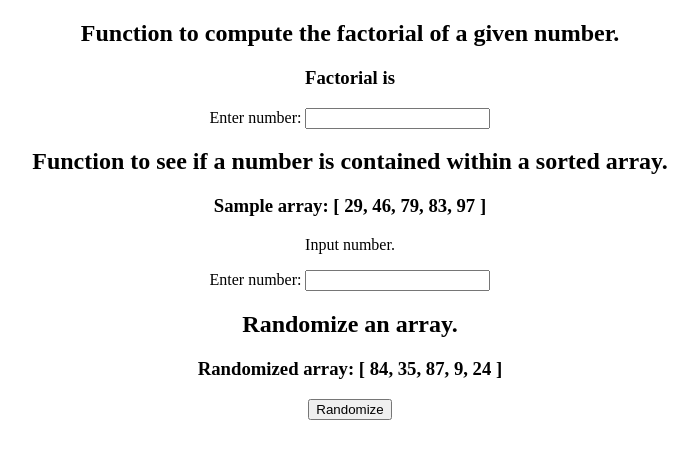
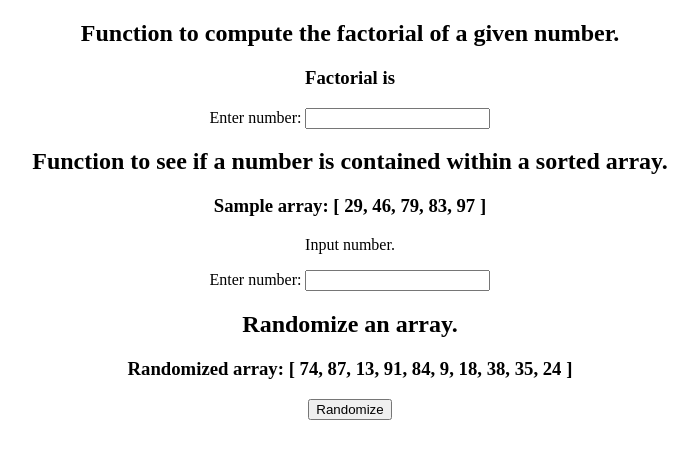
Before and after one commit to bryanaritcheta/hireplicity, a React (Create React App) app in the folder technicalpartone/: page / in a window 1280 px wide. Shown: the top 458 px of the page, without its empty margins (290-988 px from the left). Built offline with nearby package versions, Linux system fonts and the light colour scheme.

Commit message:
Code cleanup

```diff
--- a/technicalpartone/src/components/RandomizeArray.js
+++ b/technicalpartone/src/components/RandomizeArray.js
@@ -2,6 +2,11 @@ import React, { useState } from 'react'
 const rand = () => Math.floor(Math.random() * 100) + 1;
 
 const sampleArray = [
+    rand(),
+    rand(),
+    rand(),
+    rand(),
+    rand(),
     rand(),
     rand(),
     rand(),
```
